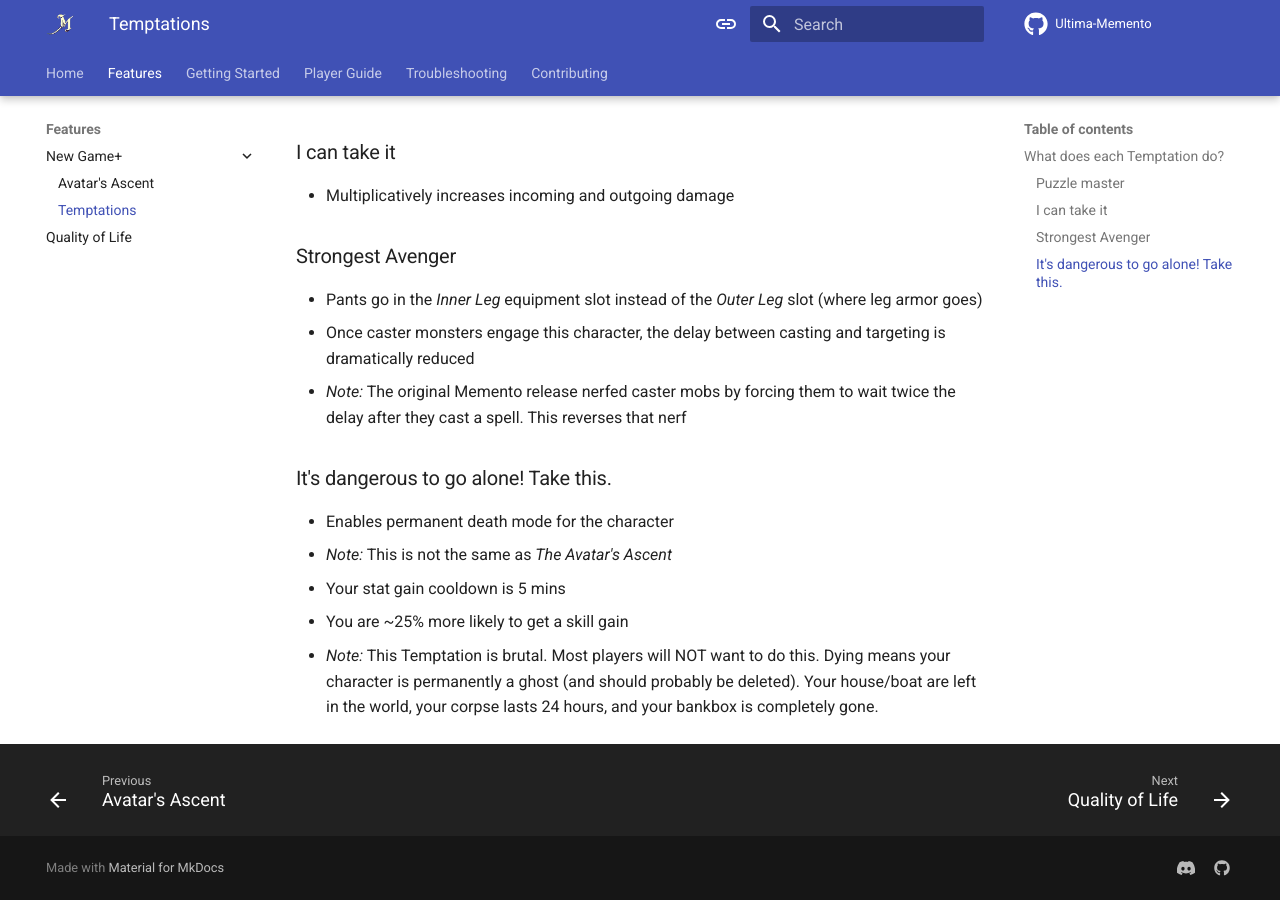
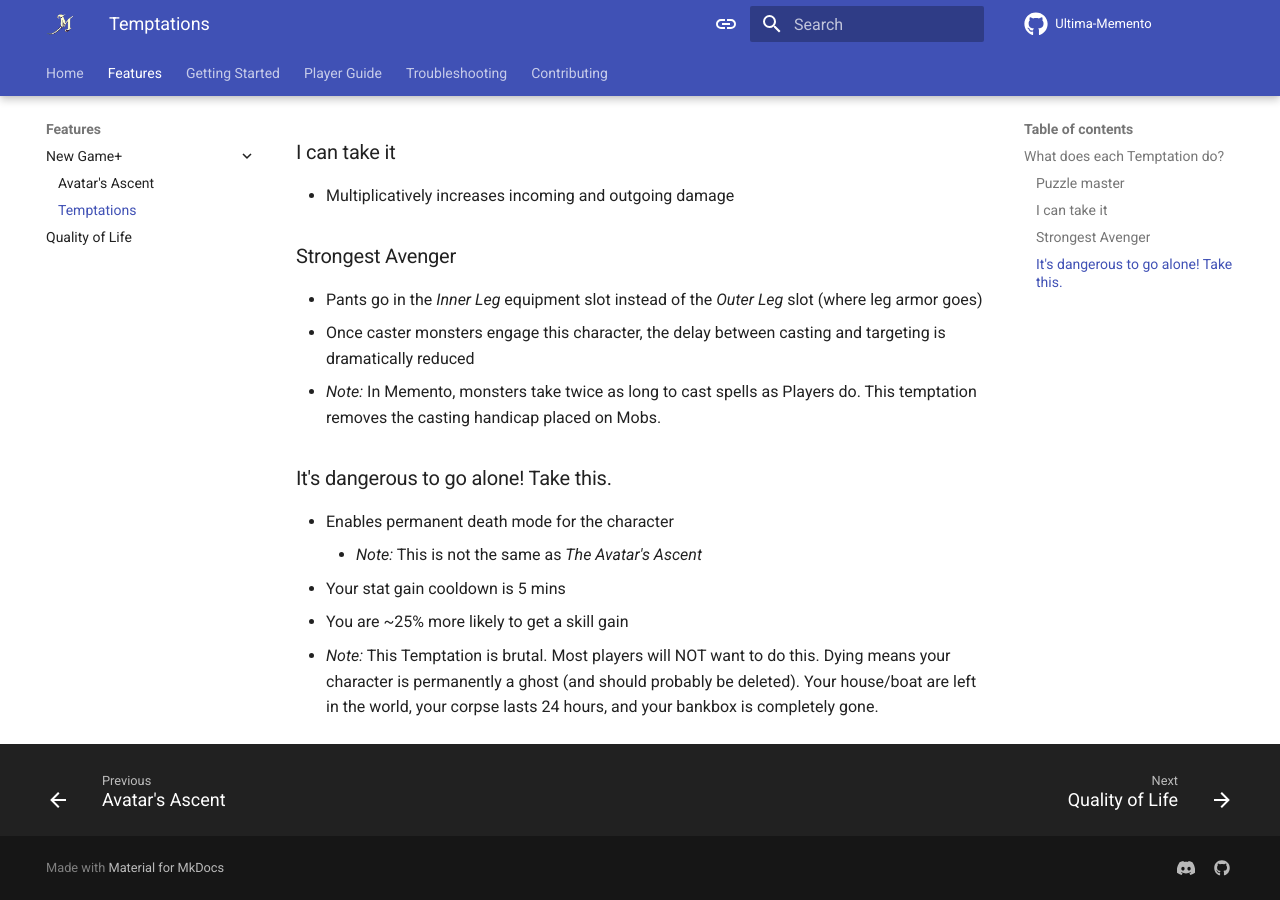
Before and after one commit to Jascen/Memento-Site, an MkDocs documentation site: the page built from docs/features/temptations.md, in a window 1280 px wide and 900 px high, scrolled down 1233 px. Built offline with MkDocs 1.6.1 and Material for MkDocs 9.7.7, drawn with Linux system fonts in a browser that asks for light colours; comment, search, counter and statistics services are not loaded.

Commit message:
- Remove "nerf" verbiage and clarify the handicap mobs have - Fix indention

```diff
--- a/docs/features/temptations.md
+++ b/docs/features/temptations.md
@@ -26,11 +26,11 @@
 ### Strongest Avenger
 - Pants go in the *Inner Leg* equipment slot instead of the *Outer Leg* slot (where leg armor goes)
 - Once caster monsters engage this character, the delay between casting and targeting is dramatically reduced
-- *Note:* The original Memento release nerfed caster mobs by forcing them to wait twice the delay after they cast a spell. This reverses that nerf
+- *Note:* In Memento, monsters take twice as long to cast spells as Players do. This temptation removes the casting handicap placed on Mobs.
 
 ### It's dangerous to go alone! Take this.
 - Enables permanent death mode for the character
- - *Note:* This is not the same as *The Avatar's Ascent*
+	- *Note:* This is not the same as *The Avatar's Ascent*
 - Your stat gain cooldown is 5 mins
 - You are ~25% more likely to get a skill gain
 - *Note:* This Temptation is brutal. Most players will NOT want to do this. Dying means your character is permanently a ghost (and should probably be deleted). Your house/boat are left in the world, your corpse lasts 24 hours, and your bankbox is completely gone.
```
